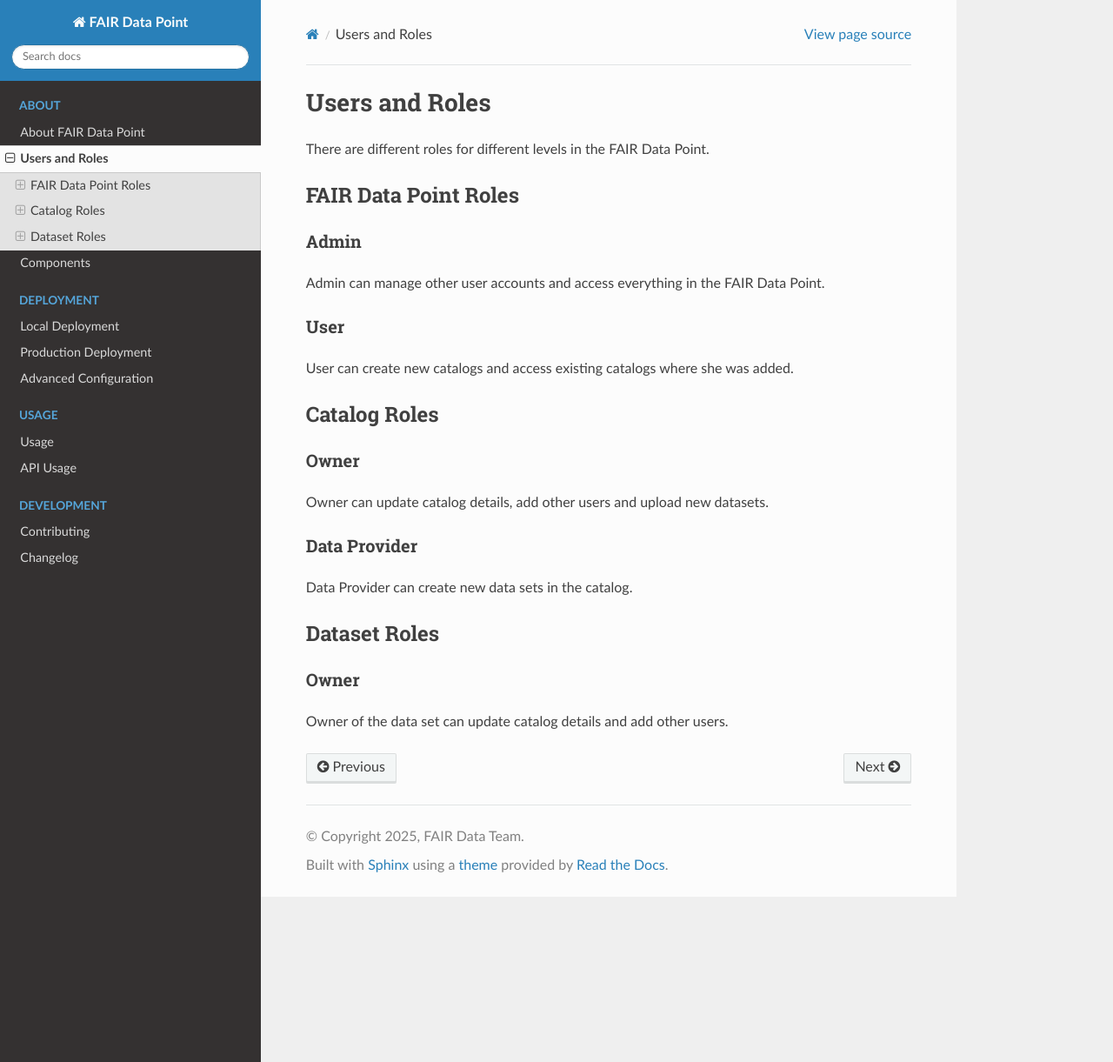
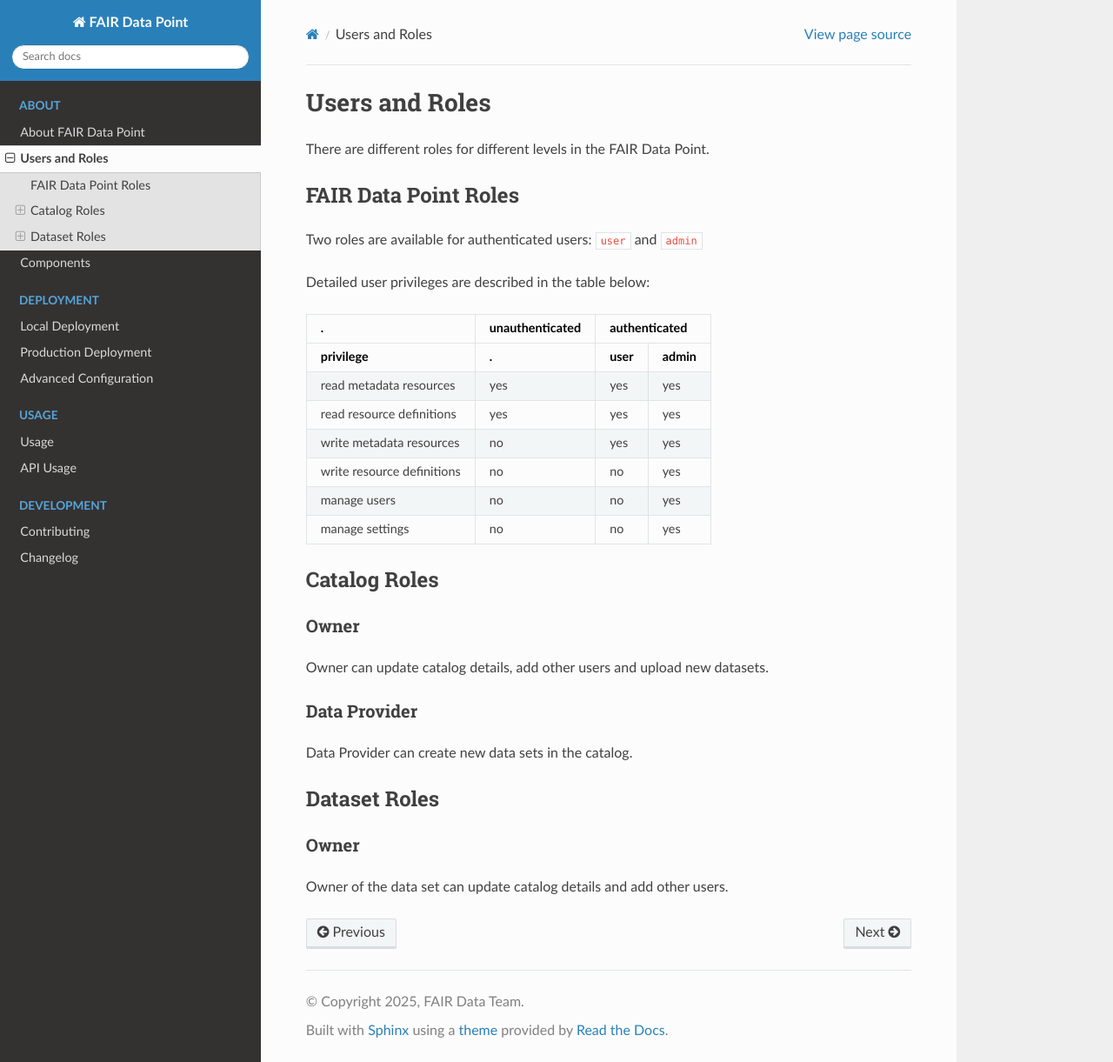
Before and after one commit to FAIRDataTeam/FAIRDataPoint-Docs, a Sphinx documentation site: the page built from docs/about/users-and-roles.rst, in a window 1280 px wide and 1221 px high. Shown: the whole window at 87% size. Built offline with Sphinx 7.4.7 and the Read the Docs theme 3.1.0, drawn with Linux system fonts in a browser that asks for light colours.

Commit message:
add privilege table to about/users-and-roles.rst

```diff
--- a/docs/about/users-and-roles.rst
+++ b/docs/about/users-and-roles.rst
@@ -9,15 +9,22 @@ There are different roles for different levels in the FAIR Data Point.
 FAIR Data Point Roles
 =====================
 
-Admin
------
+Two roles are available for authenticated users: ``user`` and ``admin``
 
-Admin can manage other user accounts and access everything in the FAIR Data Point.
+Detailed user privileges are described in the table below:
 
-User
-----
-
-User can create new catalogs and access existing catalogs where she was added.
+========================== =============== ====== =======
+.                          unauthenticated authenticated
+-------------------------- --------------- --------------
+privilege                  .                user   admin
+========================== =============== ====== =======
+read metadata resources          yes         yes    yes
+read resource definitions        yes         yes    yes
+write metadata resources         no          yes    yes
+write resource definitions       no          no     yes
+manage users                     no          no     yes
+manage settings                  no          no     yes
+========================== =============== ====== =======
 
 
 Catalog Roles
```
